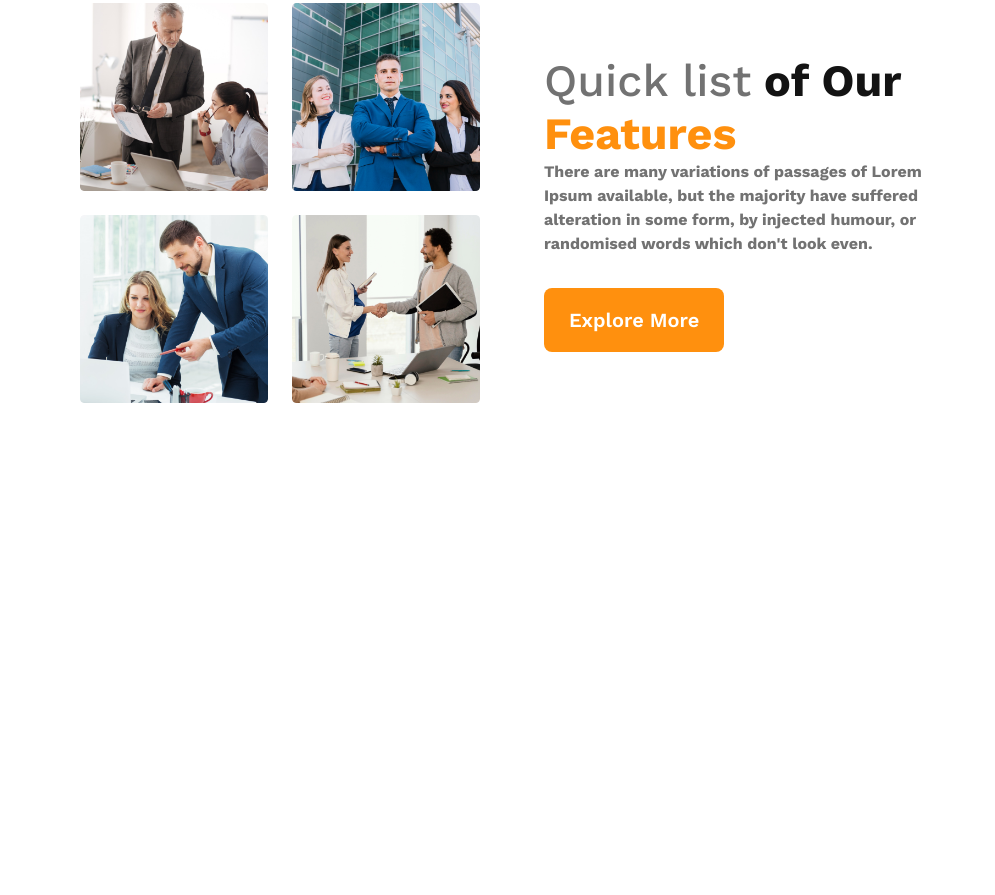
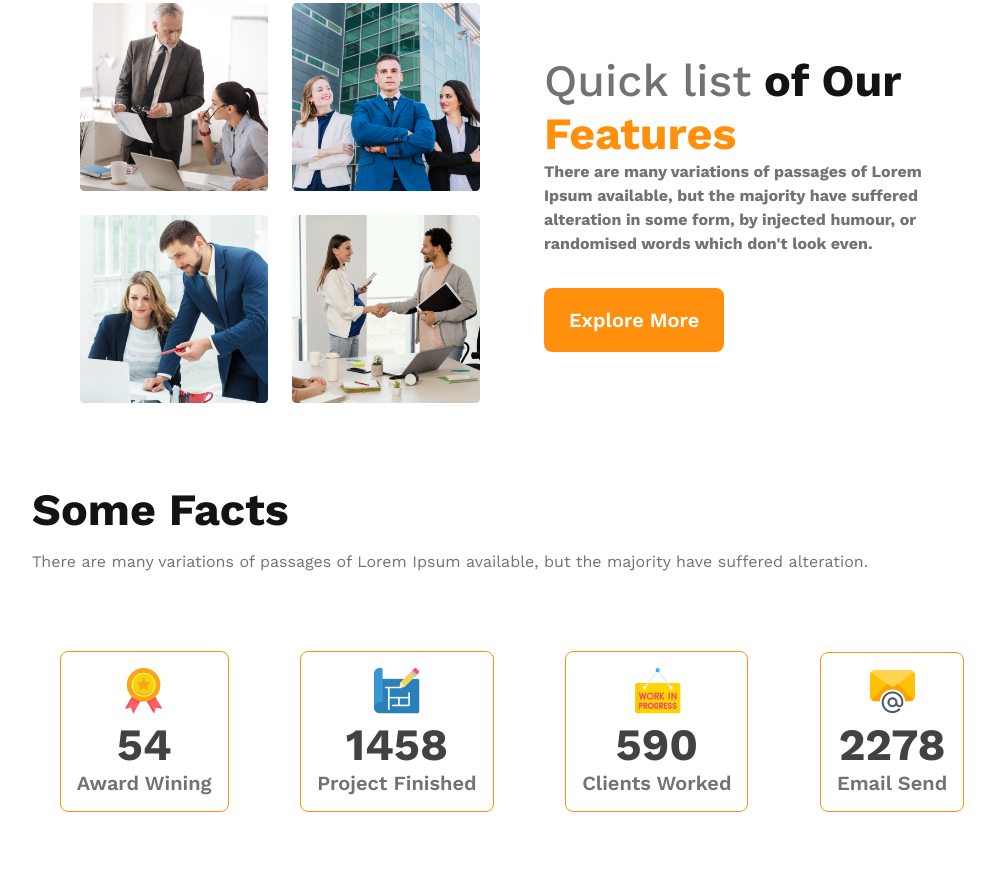
Before and after one commit to nrbnayon/Architects, a plain HTML site: page index.html in a window 1280 px wide. Shown: the part 1010-1905 px from the top of the page, without its empty margins (128-1123 px from the left). Before the commit the page ends 1493 px from the top, so only its background shows below. Drawn offline with nearby package versions, Linux system fonts and the light colour scheme.

Commit message:
facts Completed

```diff
--- a/index.html
+++ b/index.html
@@ -16,7 +16,7 @@
     <!-- -----Header Start------ -->
     <header>
       <nav>
-        <h3>Architect</h3>
+        <h3 class="section-title">Architect</h3>
         <ul class="nav-links">
           <li><a href="#"></a>Home</li>
           <li><a href="#"></a>About</li>
@@ -61,6 +61,39 @@
           <button class="primary-btn">Explore More</button>
         </div>
       </section>
+      <!-- -----Features Section Start----- -->
+      <section class="features-container"></section>
+
+      <!-- -----Facts Section Start----- -->
+      <section class="facts-container">
+        <h3 class="section-title">Some Facts</h3>
+        <p class="gray-text">
+          There are many variations of passages of Lorem Ipsum available, but
+          the majority have suffered alteration.
+        </p>
+        <div class="facts-card-container">
+          <div class="cards">
+            <img src="images/icons/ribon.png" alt="" />
+            <h3>54</h3>
+            <p class="gray-text">Award Wining</p>
+          </div>
+          <div class="cards">
+            <img src="images/icons/projects.png" alt="" />
+            <h3>1458</h3>
+            <p class="gray-text">Project Finished</p>
+          </div>
+          <div class="cards">
+            <img src="images/icons/customers.png" alt="" />
+            <h3>590</h3>
+            <p class="gray-text">Clients Worked</p>
+          </div>
+          <div class="cards">
+            <img src="images/icons/email.png" alt="" />
+            <h3>2278</h3>
+            <p class="gray-text">Email Send</p>
+          </div>
+        </div>
+      </section>
     </main>
     <footer></footer>
   </body>
--- a/styles/style.css
+++ b/styles/style.css
@@ -13,6 +13,11 @@
 
 .gray-text {
   color: #727272;
+}
+.section-title {
+  color: #131313;
+  font-size: 2.8rem;
+  font-weight: 700;
 }
 .primary-btn {
   margin-top: 2rem;
@@ -43,12 +48,6 @@ nav {
   align-items: center;
 }
 
-nav h3 {
-  color: #131313;
-  font-size: 2.8rem;
-  font-weight: 700;
-  cursor: pointer;
-}
 .nav-links {
   width: 33%;
   display: flex;
@@ -102,6 +101,7 @@ main {
   max-width: 90rem;
   margin: 5rem auto;
 }
+/* ----teams Styles start------ */
 
 .teams-container {
   width: 90%;
@@ -139,6 +139,41 @@ main {
   font-weight: 700;
   line-height: 1.5rem;
 }
+/* ----teams Styles end------ */
+
+/* ----facts style---- */
+.facts-container {
+  width: 100%;
+  margin: 5rem 0 1rem;
+}
+.facts-container > h3 {
+  width: 100%;
+  margin-bottom: 1rem;
+}
+
+.facts-card-container {
+  width: 100%;
+  display: flex;
+  justify-content: space-around;
+  align-items: center;
+  padding: 5rem 0;
+  gap: 1rem;
+}
+.facts-card-container .cards {
+  text-align: center;
+  padding: 1rem;
+  font-weight: 600;
+  font-weight: 600;
+  border-radius: 8px;
+  border: 1px solid #ff900e;
+}
+.facts-card-container .cards h3 {
+  font-size: 2.8rem;
+  color: #424242;
+}
+.facts-card-container .cards p {
+  font-size: 1.25rem;
+}
 
 /* -----Responsive Styles ----- */
 /* ---Mobile---- */
@@ -146,7 +181,8 @@ main {
   .banner-text,
   .banner-img,
   main,
-  nav {
+  nav,
+  .facts-card-container {
     width: 90%;
     flex-direction: column;
   }
```
